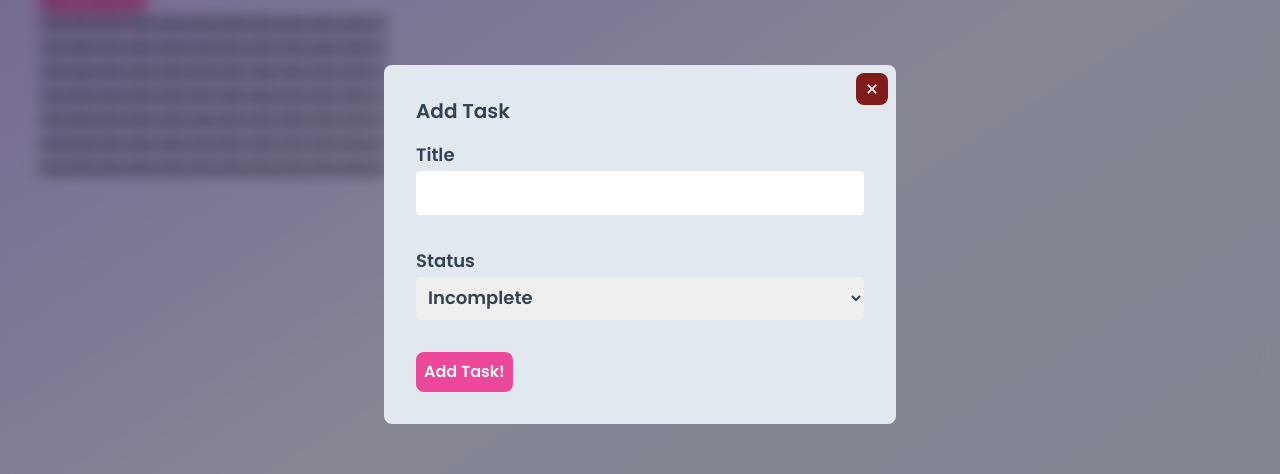
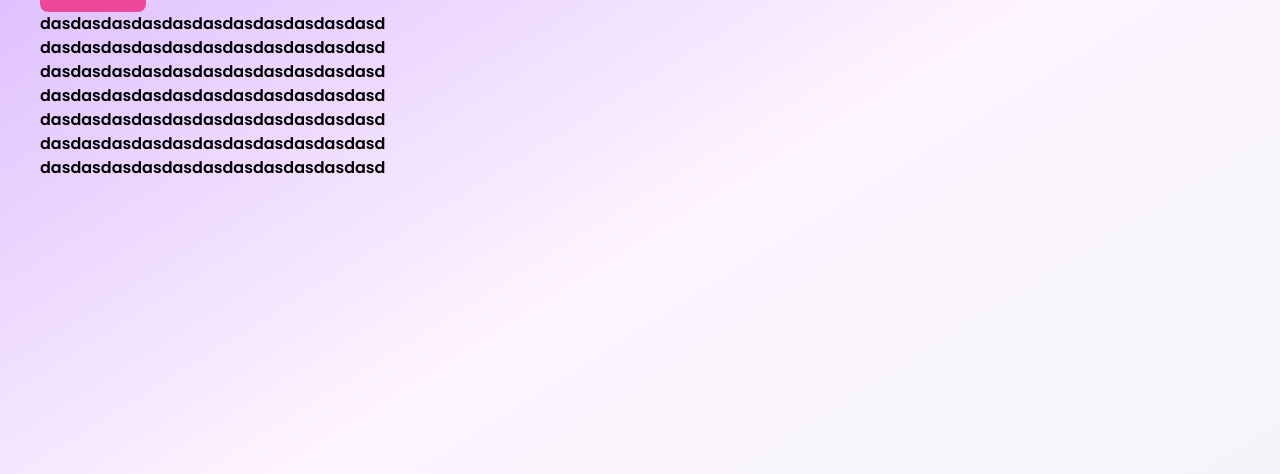
Before and after one commit to hidekinakata/simple-todo-app, a React (Vite) app: page / in a window 1280 px wide. Shown: the part 156-630 px from the top of the page. Built offline with nearby package versions, Linux system fonts and the light colour scheme.

Commit message:
Handle all static actions

```diff
--- a/src/components/Tasks/AddTaskModal.tsx
+++ b/src/components/Tasks/AddTaskModal.tsx
@@ -1,11 +1,30 @@
-import React from "react";
+import React, { useState } from "react";
 import { VscAdd, VscClose } from "react-icons/vsc";
 import CustomButtom from "../Utils/CustomButtom";
+import { AiFillStar, AiOutlineStar } from "react-icons/ai";
+import { IconContext } from "react-icons";
 
-type AddTaskModalType = {};
+type AddTaskModalType = {
+  modalOpen: boolean;
+  setModalOpen: React.Dispatch<boolean>;
+};
 
-const AddTaskModal: React.FC<AddTaskModalType> = (props) => {
+const AddTaskModal: React.FC<AddTaskModalType> = ({
+  modalOpen,
+  setModalOpen,
+}) => {
+  const [title, setTitle] = useState("");
+  const [status, setStatus] = useState("incomplete");
+  const [important, setImportant] = useState(false);
+
+  const handleSubmit = (e: React.FormEvent) => {
+    e.preventDefault();
+    console.log({ title, status, important });
+  };
+
   return (
+    <>
+      {modalOpen && (
         <div className="fixed top-0 left-0 w-full h-full flex justify-center items-center bg-slate-900/50 backdrop-blur ">
           <div
             className={
@@ -14,24 +33,54 @@ const AddTaskModal: React.FC<AddTaskModalType> = (props) => {
           >
             <div
               className={
-            "absolute top-2 right-2 p-2 bg-red-900 text-md text-slate-200 rounded-lg"
+                "transition cursor-pointer absolute top-2 right-2 p-2 bg-red-700 hover:bg-red-500 text-md text-slate-200 rounded-lg"
               }
+              onClick={() => setModalOpen(false)}
             >
               <VscClose className={"stroke-1"} />
             </div>
-        <form className="form">
+            <form className="form" onSubmit={(e) => handleSubmit(e)}>
               <h1 className={"text-xl text-slate-700 mb-4"}>Add Task</h1>
               <label htmlFor={"title"} className={"label"}>
                 Title
-            <input id={"title"} type={"text"} required={true} />
+                <input
+                  id={"title"}
+                  type={"text"}
+                  required={true}
+                  value={title}
+                  onChange={(e) => setTitle(e.target.value)}
+                />
               </label>
               <label htmlFor={"status"} className={"label"}>
                 Status
-            <select id={"status"}>
-              <option>Incomplete</option>
-              <option>Complete</option>
+                <select
+                  id={"status"}
+                  value={status}
+                  onChange={(e) => setStatus(e.target.value)}
+                >
+                  <option value={"incomplete"}>Incomplete</option>
+                  <option value={"complete"}>Complete</option>
                 </select>
               </label>
+
+              <div className={"label flex items-center mb-10"}>
+                <div onClick={() => setImportant((prevState) => !prevState)}>
+                  {important ? (
+                    <AiFillStar
+                      className={
+                        "cursor-pointer w-6 h-6 text-yellow-500 ml-2 mr-2"
+                      }
+                    />
+                  ) : (
+                    <AiOutlineStar
+                      className={
+                        "cursor-pointer w-6 h-6 text-yellow-500 ml-2 mr-2"
+                      }
+                    />
+                  )}
+                </div>
+                <span className={"select-none"}>Important</span>
+              </div>
 
               <CustomButtom type={"submit"} className={"justify-self-end"}>
                 Add Task!
@@ -39,6 +88,8 @@ const AddTaskModal: React.FC<AddTaskModalType> = (props) => {
             </form>
           </div>
         </div>
+      )}
+    </>
   );
 };
 
```
Lines whose indentation alone changed are shown as unchanged.
